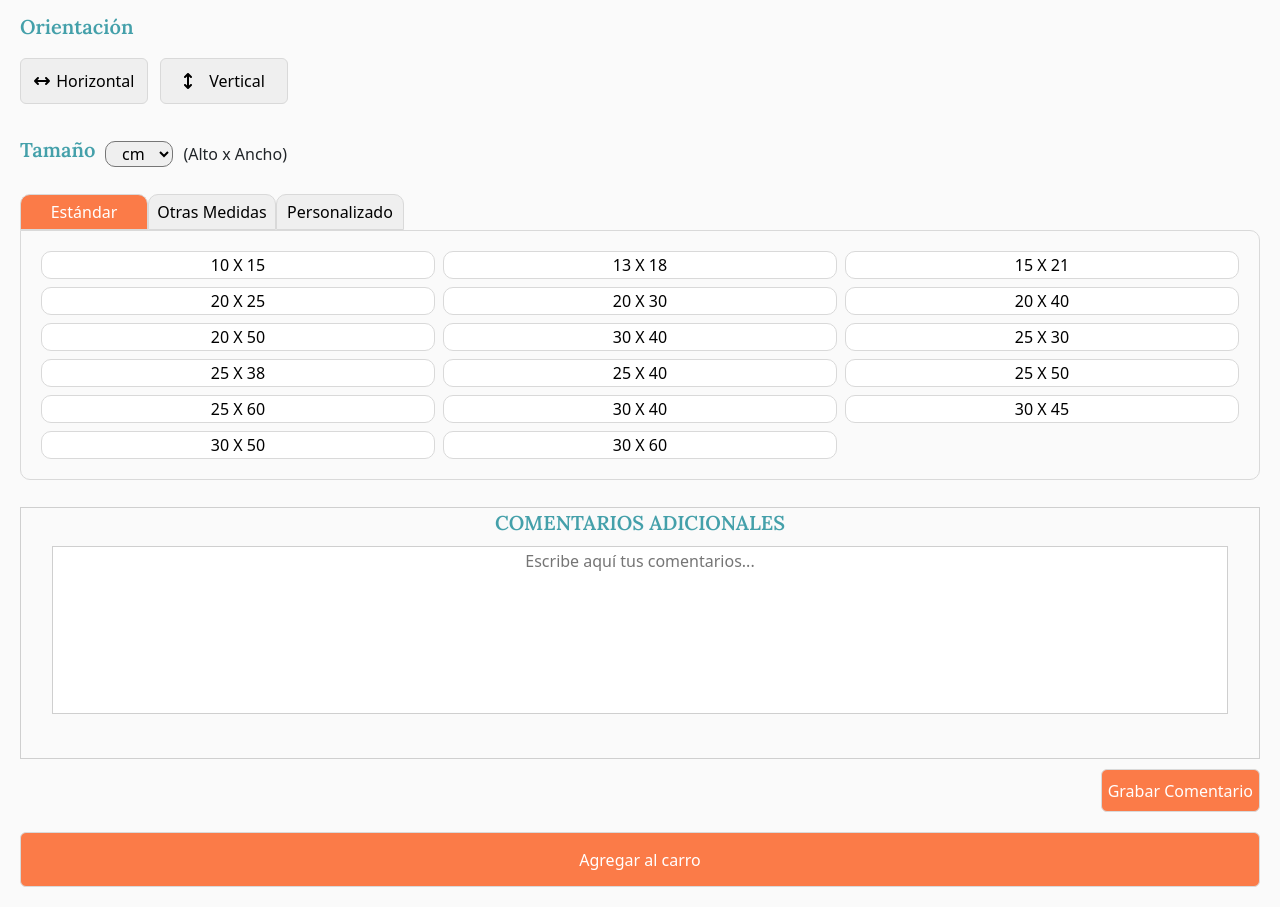
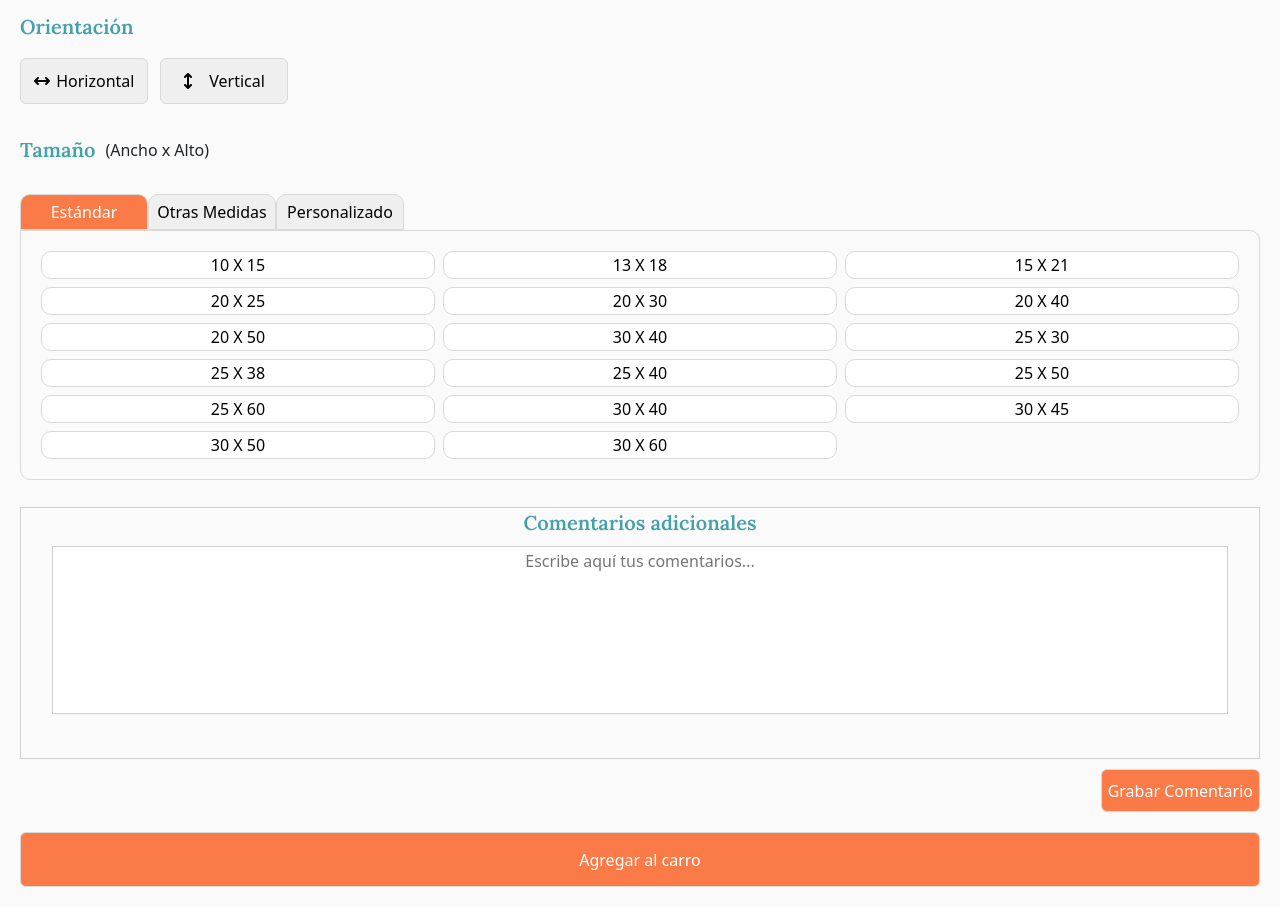
Before and after one commit to end1996/webForm, a React (Vite) app: page / in a window 1280 px wide. Shown: the part 1440-2347 px from the top of the page. Built offline with nearby package versions, Linux system fonts and the light colour scheme.

Commit message:
cambio en titulos de tamaño y estandarizacion a cm

```diff
--- a/src/components/Screens/Formulario/Tamanios.module.css
+++ b/src/components/Screens/Formulario/Tamanios.module.css
@@ -26,6 +26,11 @@
     width: 68px;
     border-radius: 10px;
     text-align: center;
+}
+
+.tamanioSelectTitle {
+    display: flex;
+    gap: 10px;
 }
 
 .tamanioSelect.selected {
--- a/src/components/Screens/Formulario/Tamanios.tsx
+++ b/src/components/Screens/Formulario/Tamanios.tsx
@@ -52,18 +52,22 @@ function Tamanios() {
     return (
         <div className={styles.tamaniosContainer}>
             <div className={styles.tamanioSelectContainer}>
-                <div>
+                <div className={styles.tamanioSelectTitle}>
                     <h2 className={styles.textTitle}>Tamaño</h2>
+                    <span>(Ancho x Alto)</span>
                 </div>
+                {/*No necesario
                 <div>
                     <select className={styles.tamanioSelect}>
                         <option>cm</option>
                         <option>mts</option>
                     </select>
                 </div>
+
                 <div>
-                    <label className={styles.textSecondary}>(Alto x Ancho)</label>
+                    <label className={styles.textSecondary}>(Ancho x Alto)</label>
                 </div>
+                */ }
             </div>
             <div className={styles.tamanioButtonsContainer}>
                 <button
--- a/src/components/Screens/Formulario/TextInputComentarios.tsx
+++ b/src/components/Screens/Formulario/TextInputComentarios.tsx
@@ -6,7 +6,7 @@ function TextInputContainer() {
     return (
         <>
             <div className={styles.inputContainer}>
-                <h2 className={styles.textTitle}>COMENTARIOS ADICIONALES</h2>
+                <h2 className={styles.textTitle}>Comentarios adicionales</h2>
                 <textarea className={styles.textInput}  placeholder="Escribe aquí tus comentarios..."></textarea>
             </div>
             <div className={styles.buttonContainer}>
```
